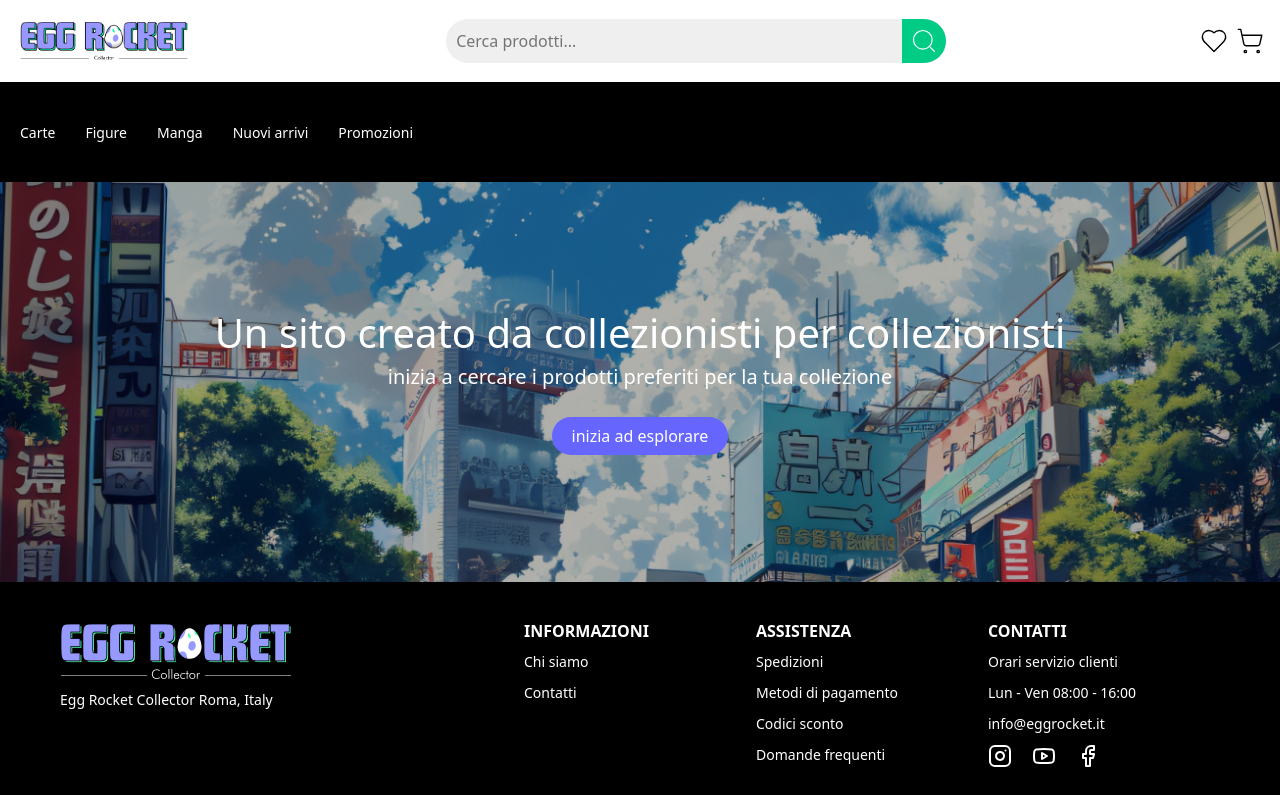
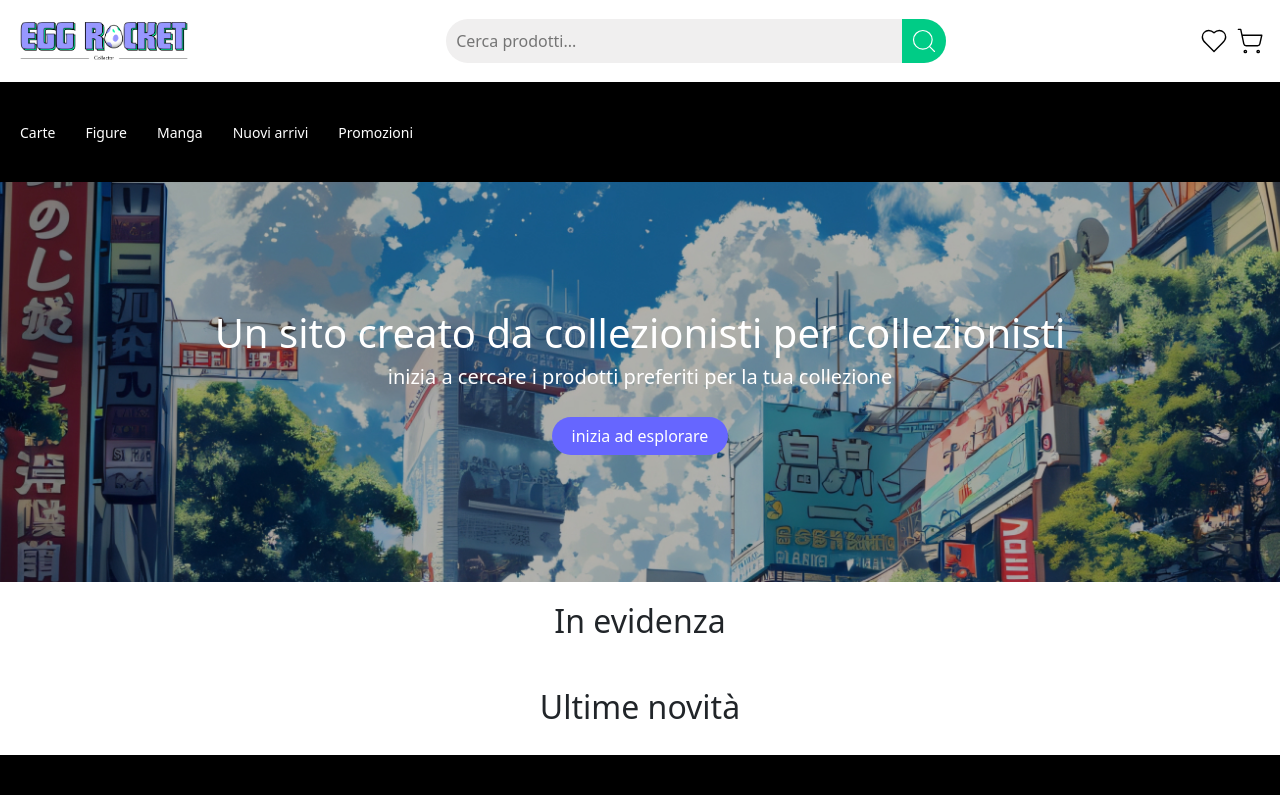
Before and after one commit to Jonathanmasa/boolshop-FE, a React (Vite) app: page / in a window 1280 px wide. Shown: the top 795 px of the page. Built offline with nearby package versions, Linux system fonts and the light colour scheme.

Commit message:
feat: add styling for featured and promotional products sections; fix typo in Contacts component

```diff
--- a/src/index.css
+++ b/src/index.css
@@ -79,6 +79,21 @@
 
 
 /* PRODOTTI IN EVIDENZA */
+.evidenza {
+    display: flex;
+    justify-content: center;
+    gap: 20px;
+    padding: 20px;
+}
+
+
+/* PRODOTTI IN PROMOZIONE */
+.promozioni {
+    display: flex;
+    justify-content: center;
+    gap: 20px;
+    padding: 20px;
+}
 
 
 
--- a/src/pages/Contacts.jsx
+++ b/src/pages/Contacts.jsx
@@ -1,7 +1,7 @@
 export default function Contacts() {
     return (
         <>
-            <h2>Conatatti</h2>
+            <h2>Contatti</h2>
         </>
     )
 }
--- a/src/pages/HomePage.jsx
+++ b/src/pages/HomePage.jsx
@@ -29,13 +29,17 @@ export default function HomePage() {
             {/* sezione prodotti  in evidenza*/}
 
             <nav>
-                <div className="evidenza"></div>
+                <div className="evidenza">
+                    <h2>In evidenza</h2>
+                </div>
             </nav>
 
             {/* sezione prodotti  in promozione*/}
 
             <nav>
-                <div></div>
+                <div className="promozioni">
+                    <h2>Ultime novità</h2>
+                </div>
             </nav>
 
             {/* sezione img */}
```
